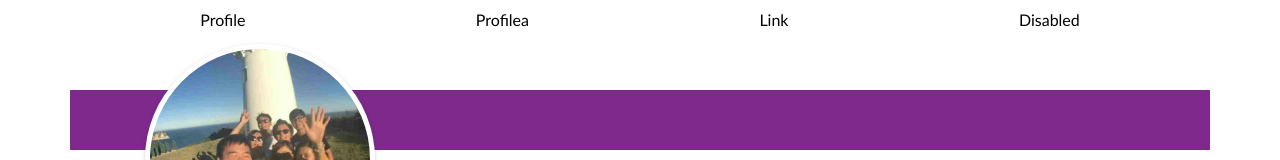
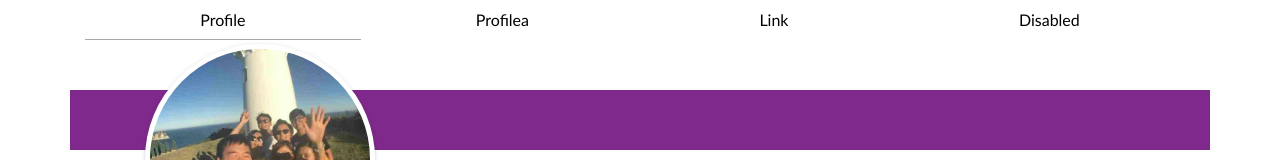
Before and after one commit to johnyan094/profile-react, a React (Create React App) app: page / in a window 1280 px wide. Shown: the top 160 px of the page. Built offline with nearby package versions, Linux system fonts and the light colour scheme.

Commit message:
update nav style

```diff
--- a/src/App.css
+++ b/src/App.css
@@ -190,8 +190,9 @@ a {
   .nav-pills a:hover:after {
     width: 100%; }
 
-.nav-pills a .acive {
-  color: black; }
+.nav-pills a.active:after {
+  color: black;
+  width: 100%; }
 
 .nav-pills .nav-link {
   border-radius: 0; }
--- a/src/App.scss
+++ b/src/App.scss
@@ -248,8 +248,11 @@ a {
       width: 100%;
     }
   }
-  a .acive{
-    color: black;
+  a.active{
+    &:after {
+      color: black;
+      width: 100%;
+    }
   }
   .nav-link {
     border-radius: 0;
```
